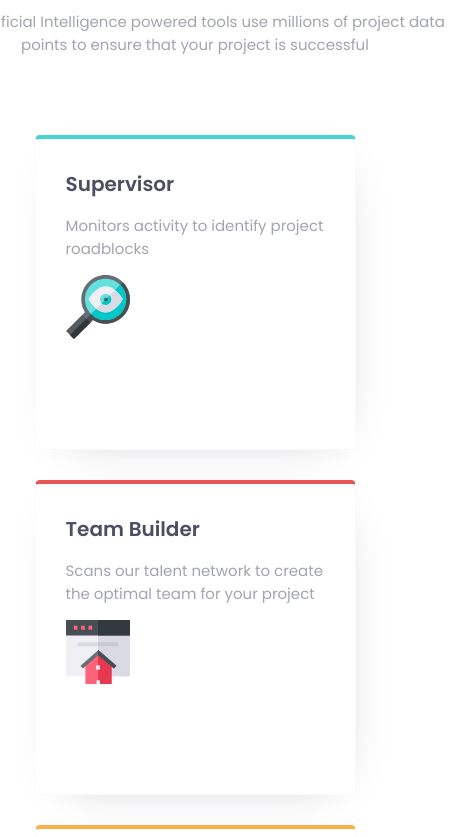
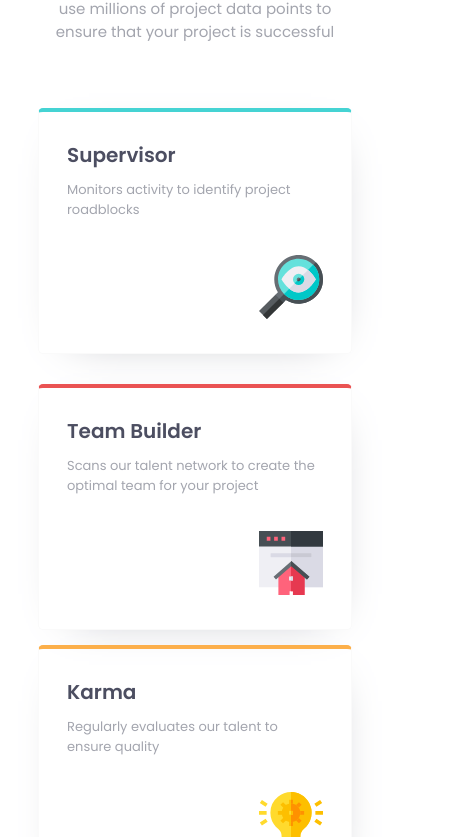
Before and after one commit to ocontrerastx/fem-four-card, a plain HTML site: page index.html in a window 390 px wide. Shown: the part 198-1035 px from the top of the page, 449 px wide, since content can reach past the window. Drawn offline with Linux system fonts and the light colour scheme.

Commit message:
Updated card layout and started mobile layout

```diff
--- a/css/styles.css
+++ b/css/styles.css
@@ -7,6 +7,8 @@
   --orange: hsl(34, 97%, 64%);
   --blue: hsl(212, 86%, 64%);
 }
+
+* { -moz-box-sizing: border-box; -webkit-box-sizing: border-box; box-sizing: border-box; }
 
 body {
   font-family: 'Poppins', sans-serif;
@@ -19,6 +21,8 @@ body {
 }
 
 header{
+  display: flex;
+  flex-direction: column;
   text-align: center;
   margin-top: 80px;
 }
@@ -35,15 +39,16 @@ header{
 }
 
 .header__subtitle {
-  margin: 18px 0 64px;
-  width: 508px;
+  margin: 18px 0 50px;
 }
 
-.cards {
+.card__container {
   display: flex;
+  justify-content: center;
+  align-items: center;
   flex-wrap: wrap;
-  align-items: center;
-  width: 90vw;
+  flex: 1;
+  margin-bottom: 50px;
 }
 
 .card__item {
@@ -54,9 +59,8 @@ header{
   margin: 15px;
   border: 1px solid var(--very-light-gray);
   border-radius: 5px;
-  padding: 30px;
+  padding: 28px;
   box-shadow: 5px 10px 45px -30px var(--grayish-blue);
-  /* box-shadow: 5px 10px 45px -32px rgb(30, 105, 190); */
 }
 
 .supervisor {
@@ -78,9 +82,46 @@ header{
 .card__item__header {
   color: var(--very-dark-blue);
   font-size: 20px;
+  padding-bottom: 10px;
   font-weight: 600;
+}
+
+.card__item__description {
+  font-size: 13px;
+  margin-bottom: 35px;
+  flex: 1;
+}
+
+.card__item__icon {
+  align-self: flex-end;
 }
 
 footer {
   padding-bottom: 16px;
 }
+
+@media only screen and (max-width: 1155px) {
+  .card__container {
+    max-width: 600px;
+    flex:1
+  }
+
+}
+
+@media only screen and (max-width: 580px) {
+
+  .header__title {
+    font-size: 22px;
+  }
+
+  .header__subtitle {
+    margin: 18px 0 50px;
+    padding: 0 40px 0;
+  }
+
+  .card__item {
+    height: auto;
+    width: auto;
+    margin: 15px 30px 15px;
+  }
+}
--- a/index.html
+++ b/index.html
@@ -37,29 +37,43 @@
     </div>
   </header>
 
-  <div class="cards">
+  <div class="card__container">
+    <div class="card_container__outer">
       <div class="card__item supervisor">
         <div class="card__item__header">Supervisor</div>
-      <p>Monitors activity to identify project roadblocks</p>
+        <div class="card__item__description">Monitors activity to identify project roadblocks</div>
+        <div class="card__item__icon">
           <object type="image/svg+xml" data="images/icon-supervisor.svg">Your browser does not support SVGs</object>
         </div>
+      </div>
+    </div>
 
+    <div class="card_container__center">
       <div class="card__item team-builder">
         <div class="card__item__header">Team Builder</div>
-      <p>Scans our talent network to create the optimal team for your project</p>
+        <div class="card__item__description">Scans our talent network to create the optimal team for your project</div>
+        <div class="card__item__icon">
           <object type="image/svg+xml" data="images/icon-team-builder.svg">Your browser does not support SVGs</object>
+        </div>
       </div>
 
       <div class="card__item karma">
         <div class="card__item__header">Karma</div>
-      <p>Regularly evaluates our talent to ensure quality</p>
+        <div class="card__item__description">Regularly evaluates our talent to ensure quality</div>
+        <div class="card__item__icon">
           <object type="image/svg+xml" data="images/icon-karma.svg">Your browser does not support SVGs</object>
         </div>
+      </div>
+    </div>
 
+    <div class="card_container__outer">
       <div class="card__item calculator">
         <div class="card__item__header">Calculator</div>
-      <p>Uses data from past projects to provide better delivery estimates</p>
+        <div class="card__item__description">Uses data from past projects to provide better delivery estimates</div>
+        <div class="card__item__icon">
           <object type="image/svg+xml" data="images/icon-calculator.svg">Your browser does not support SVGs</object>
+        </div>
+      </div>
     </div>
   </div>
   <footer>
```
Lines whose indentation alone changed are shown as unchanged.
